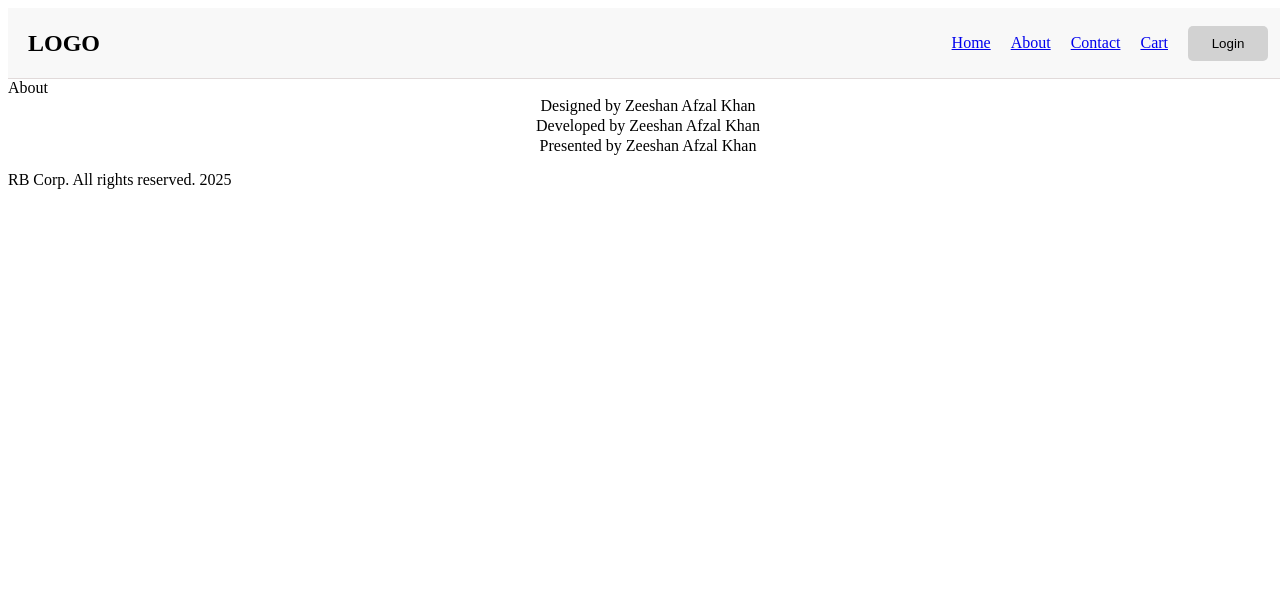
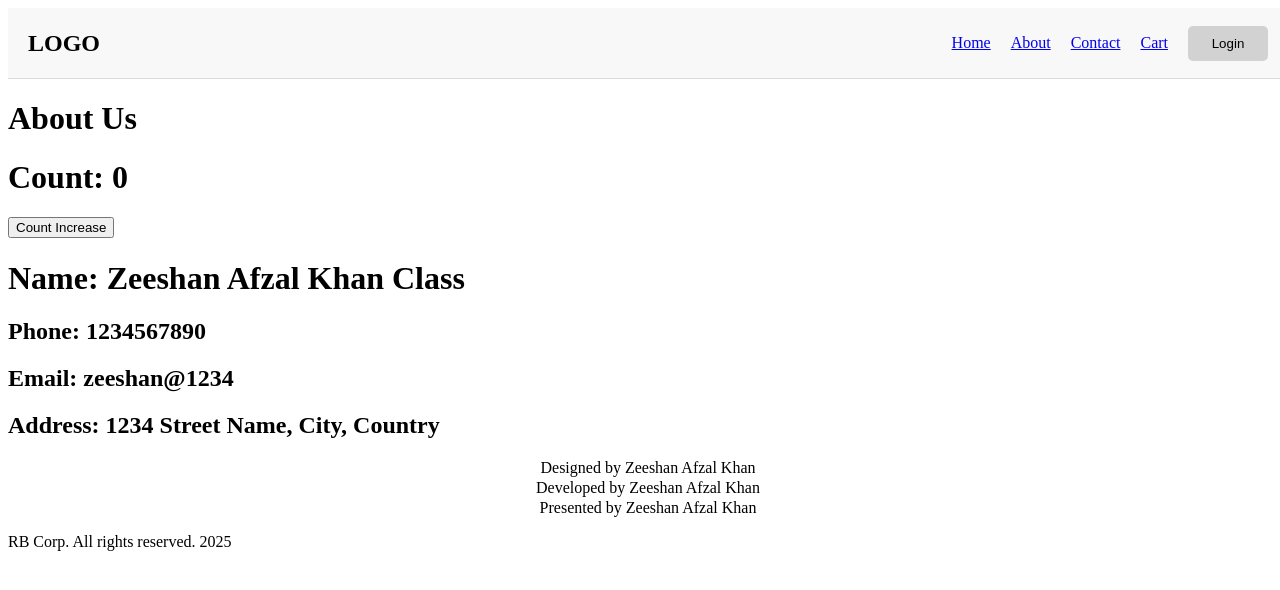
Before and after one commit to ZeeshanAfzalKhan/AK-React, a React (Vite) app in the folder 4th/Swiggy/: page /about in a window 1280 px wide. Shown: the top 590 px of the page. Built offline with nearby package versions, Linux system fonts and the light colour scheme.

Commit message:
Studied about class-based component

```diff
--- a/4th/Swiggy/src/App.js
+++ b/4th/Swiggy/src/App.js
@@ -52,4 +52,6 @@ const appRouter = createBrowserRouter([
 ]);
 
 const root = ReactDOM.createRoot(document.getElementById("root"));
-root.render(<RouterProvider router={appRouter} />);
+root.render(
+  <RouterProvider router={appRouter} future={{ v7_startTransition: true }} />
+);
--- /dev/null
+++ b/4th/Swiggy/src/Components/UserCardClass.jsx
@@ -0,0 +1,36 @@
+import React from 'react';
+
+class UserCardClass extends React.Component {
+
+//   Case	                 Is super(props) required?	          Why?
+// No constructor	         ❌ No	                               this.props is available by default
+// constructor(props) but don’t use this.props	✅ Yes	         super() still required by JS spec
+// constructor(props) and use this.props	✅ Yes	               Or else it throws runtime error
+
+  constructor(props) {
+    super(props);
+
+    this.state = {
+      count: 0,
+    };
+  }
+  render() {
+    const { name, phone, email, address } = this.props;
+    return (
+      <div>
+        <h1>Count: {this.state.count}</h1>
+        <button onClick={() => {
+          this.setState({
+            count: this.state.count + 1
+          })
+        }}>Count Increase</button>
+        <h1>Name: {name}</h1>
+        <h2>Phone: {phone}</h2>
+        <h2>Email: {email}</h2>
+        <h2>Address: {address}</h2>
+      </div>
+    );
+  }
+}
+
+export default UserCardClass;
--- a/4th/Swiggy/src/Pages/About.jsx
+++ b/4th/Swiggy/src/Pages/About.jsx
@@ -1,7 +1,17 @@
+import UserCardClass from "../Components/UserCardClass"
+
 const About = () => {
   return (
-    <div>About</div>
-  )
+    <div>
+      <h1>About Us</h1>
+      <UserCardClass
+        name="Zeeshan Afzal Khan Class"
+        phone="1234567890"
+        email="zeeshan@1234"
+        address="1234 Street Name, City, Country"
+      />
+    </div>
+  );
 }
 
 export default About
```
